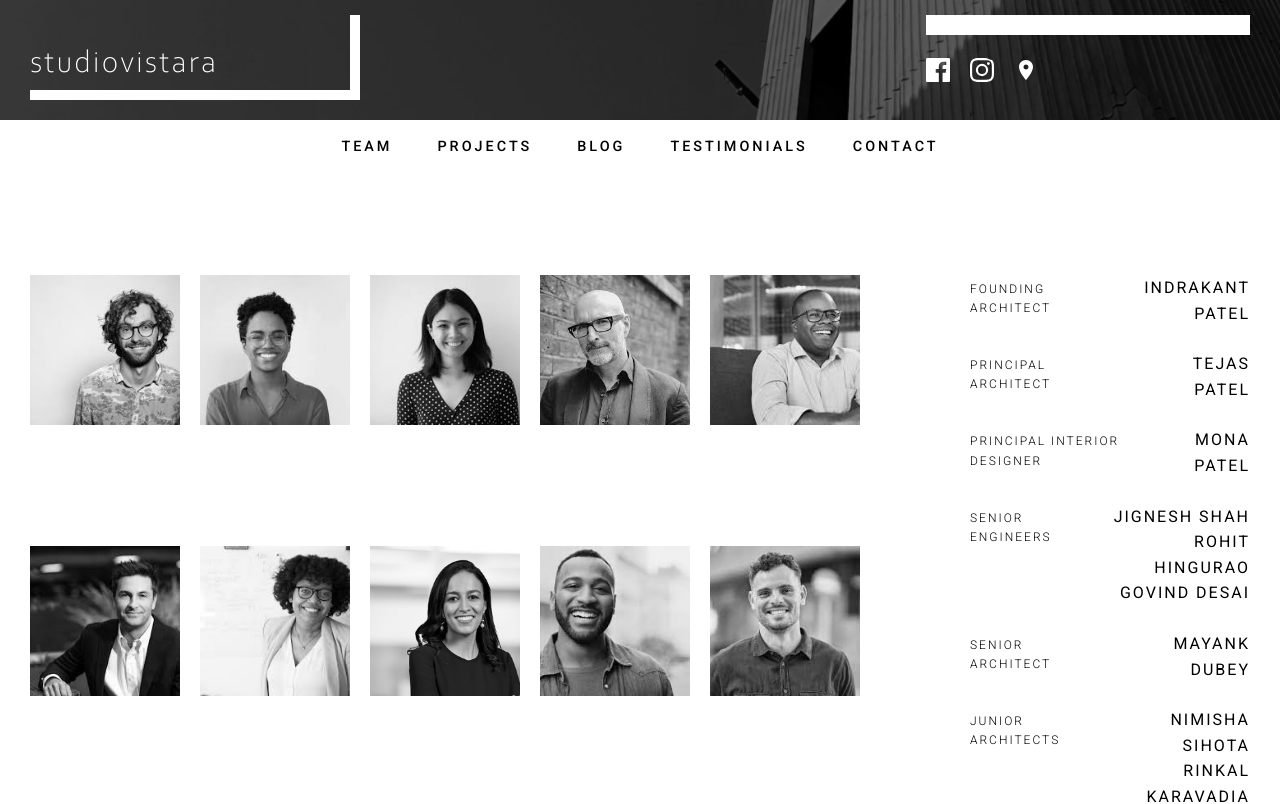
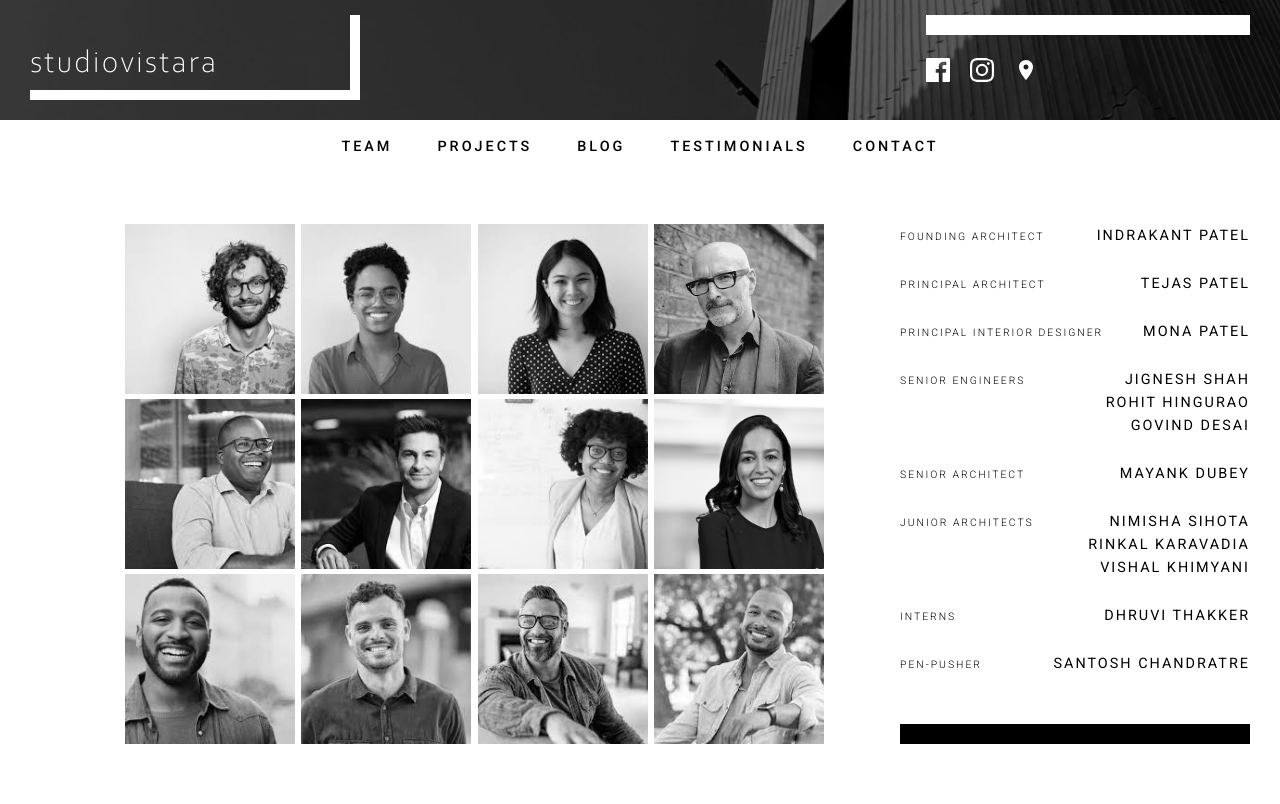
Before and after one commit to Vihaan004/studiovistara, a Next.js app: page /team in a window 1280 px wide. Shown: the top 804 px of the page. Built offline with nearby package versions, Linux system fonts and the light colour scheme; a web font is replaced by a local one.

Commit message:
team page

```diff
--- a/src/app/data/teamMembers.json
+++ b/src/app/data/teamMembers.json
@@ -70,11 +70,5 @@
     "name": "SANTOSH CHANDRATRE",
     "role": "PEN-PUSHER",
     "profilePicture": "/images/members/12.jpeg"
-  },
-  {
-    "id": "sanjay-patel",
-    "name": "SANJAY PATEL",
-    "role": "PEN-PUSHER",
-    "profilePicture": "/images/members/13.jpeg"
   }
 ]
--- a/src/app/team/team.css
+++ b/src/app/team/team.css
@@ -3,29 +3,29 @@
     flex-direction: row;
     justify-content: space-between;
     /* align-items: right; */
+    padding-top: 4%;
 }
 
 .grid {
     /* border: 1px solid black; */
     flex: 1;
     height: auto;
-    margin: 50px;
+    /* margin: 50px; */
     display: grid;
-    grid-template-columns: repeat(auto-fit, minmax(150px, 1fr));
-    max-width: 900px;
-    gap: 20px;
+    grid-template-columns: repeat(auto-fit, minmax(160px, 1fr));
+    max-width: 700px;
+    gap: 5px;
     align-items: start;
-    margin-top: 100px;
     margin-left: auto;
-    margin-right: 110px;
+    margin-right: 75px;
 }
 
 .grid-item {
     display: flex;
     justify-content: center;
     align-items: center;
-    width: 150px;
-    height: 150px;
+    width: 170px;
+    height: 170px;
     overflow: hidden;
     /* border-radius: 0px; */
 }
@@ -45,15 +45,15 @@
 .team {
     display: flex;
     flex-direction: column;
-    width: 500px;
+    width: 350px;
     /* border: 1px solid black; */
-    margin: 100px 0;
     font-family: 'Roboto', sans-serif;
-    font-size: 0.75rem;
+    font-size: 0.65rem;
     font-weight: 300;
     letter-spacing: 2px;
     gap: 20px;
     cursor: default;
+    border-bottom: 20px solid black;
 }
 
 .role-block {
@@ -68,7 +68,7 @@
 }
 
 .members {
-    font-size: 1rem;
+    font-size: 0.9rem;
     font-weight: 400;
     text-align: right;
     margin-bottom: 5px;
```
